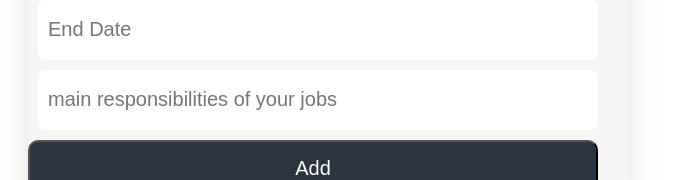
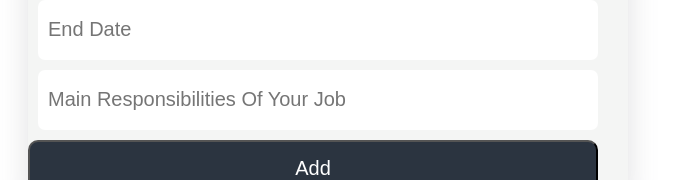
Before and after one commit to rajnishxoxo/CV-Project, a React (Vite) app: page / in a window 1280 px wide. Shown: the part 1389-1569 px from the top of the page, without its empty margins (0-673 px from the left). Built offline with nearby package versions, Linux system fonts and the light colour scheme.

Commit message:
Update Work.js

```diff
--- a/src/Components/Work.js
+++ b/src/Components/Work.js
@@ -11,7 +11,7 @@ const Work = () => {
         <input type="text" className="generalInfo" placeholder="Start Date" />
         <input type="text" className="generalInfo" placeholder="End Date" />
 
-        <input type="text" className="generalInfo" placeholder="main responsibilities of your jobs" />
+        <input type="text" className="generalInfo" placeholder="Main Responsibilities Of Your Job" />
         <button className="btn">Add</button>
       </form>
     </div>
```
